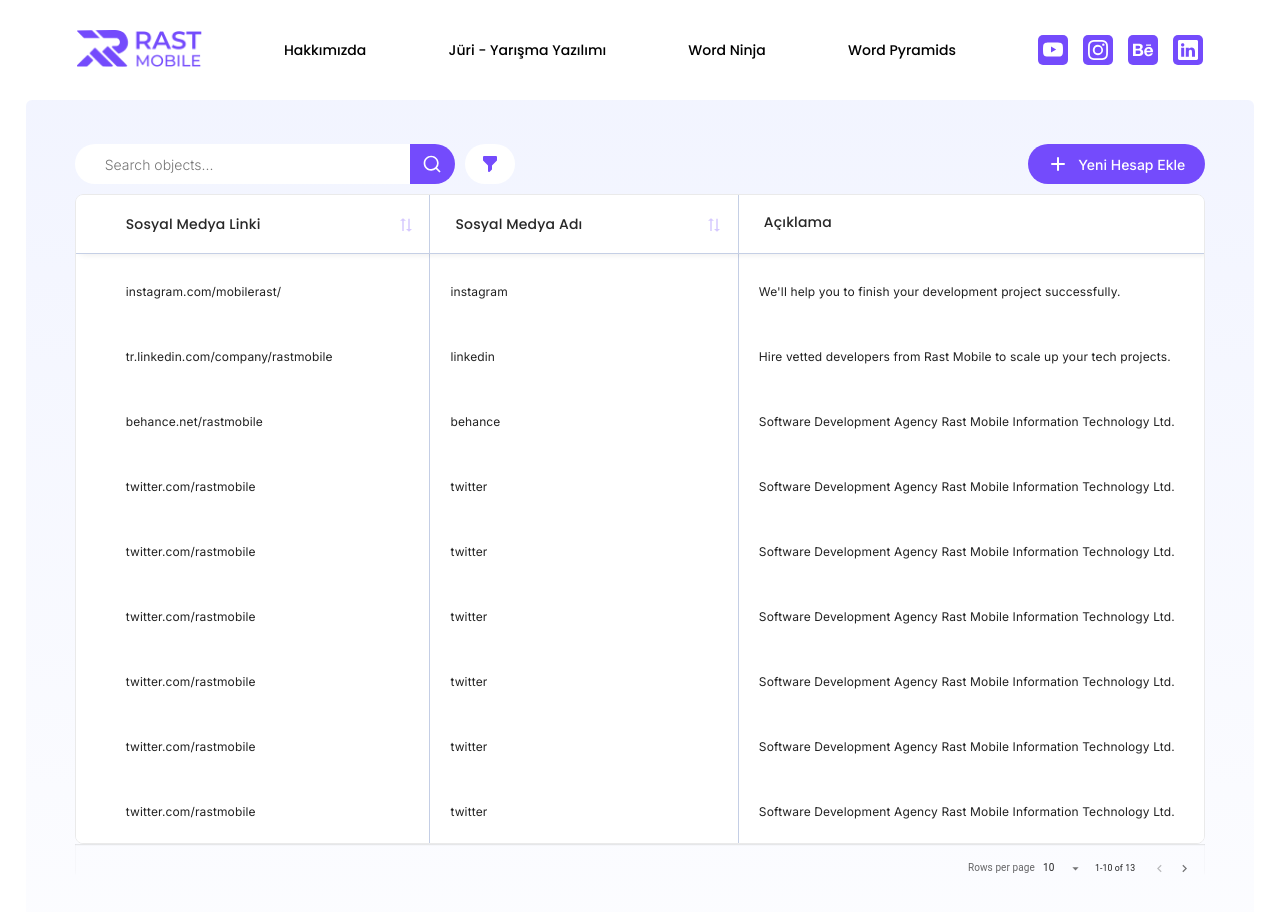
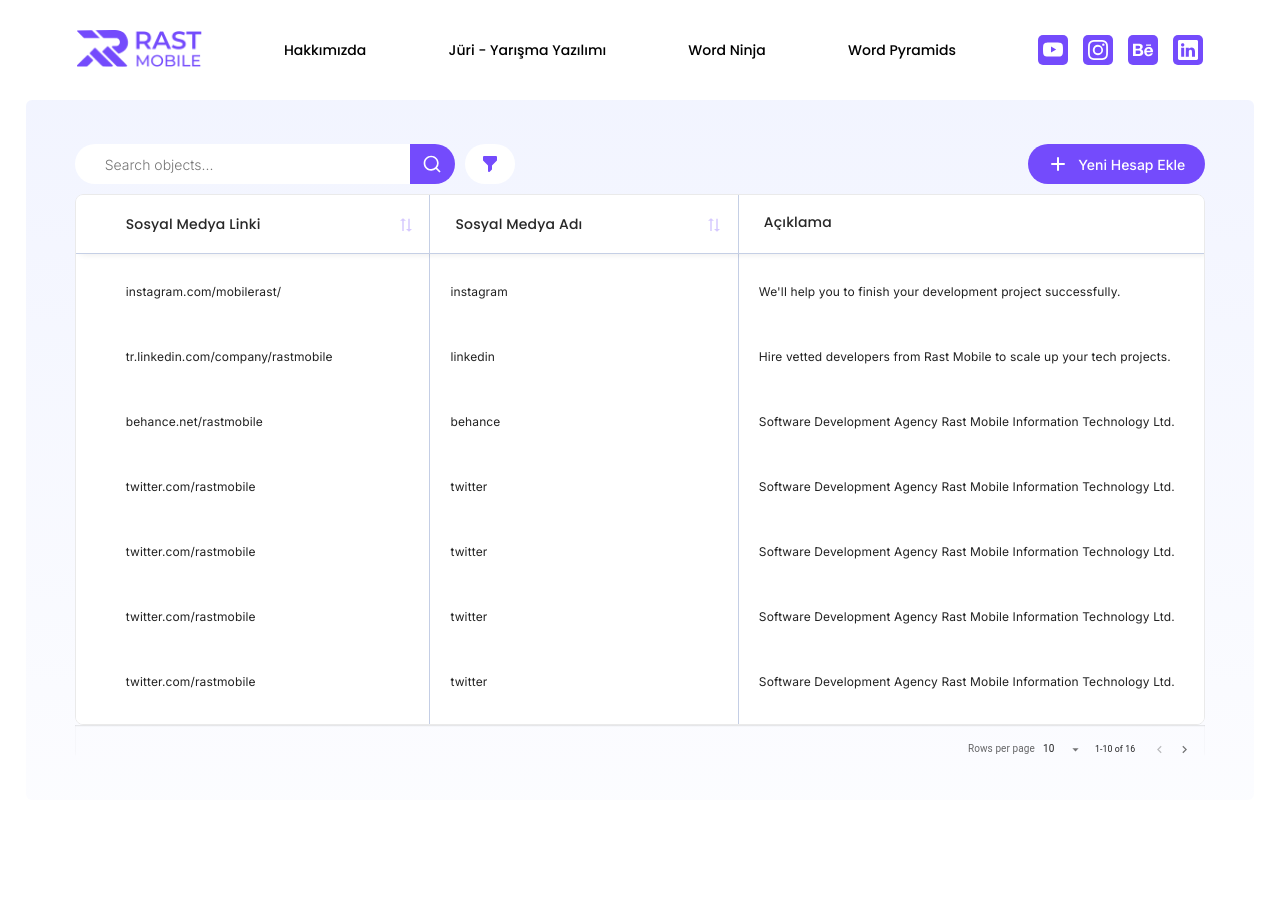
Before and after one commit to abdullah-turgut/rast-mobile, a React (Vite) app: page / in a window 1280 px wide. Shown: the top 912 px of the page. After the commit the page ends 800 px from the top, so only its background shows below. Built offline with nearby package versions, Linux system fonts and the light colour scheme.

Commit message:
body overflowY fixed

```diff
--- a/src/components/DataGrid.jsx
+++ b/src/components/DataGrid.jsx
@@ -16,6 +16,21 @@
   {
     link: 'behance.net/rastmobile',
     name: 'behance',
+    description: `Software Development Agency Rast Mobile Information Technology Ltd.`,
+  },
+  {
+    link: 'twitter.com/rastmobile',
+    name: 'twitter',
+    description: `Software Development Agency Rast Mobile Information Technology Ltd.`,
+  },
+  {
+    link: 'twitter.com/rastmobile',
+    name: 'twitter',
+    description: `Software Development Agency Rast Mobile Information Technology Ltd.`,
+  },
+  {
+    link: 'twitter.com/rastmobile',
+    name: 'twitter',
     description: `Software Development Agency Rast Mobile Information Technology Ltd.`,
   },
   {
@@ -107,6 +122,7 @@
         sx: {
           display: 'flex',
           flexDirection: 'column',
+          justifyContent: 'space-between',
           flexGrow: '1',
           background: 'transparent',
           borderRadius: '0.8rem',
@@ -118,8 +134,9 @@
           borderRadius: '0.8rem',
           border: '1px solid #eaeaea',
           background: 'transparent',
-          minHeight: '65rem',
-          maxHeight: '65rem',
+          flexGrow: '1',
+          maxHeight: '66rem',
+          overflowY: 'auto',
         },
       }}
       muiTableHeadCellProps={{
@@ -155,11 +172,9 @@
         },
       }}
       muiTablePaginationProps={{
+        rowsPerPageOptions: [9, 18],
         showFirstButton: false,
         showLastButton: false,
-        sx: {
-          fontSize: '2rem',
-        },
       }}
     />
   );
--- a/src/index.css
+++ b/src/index.css
@@ -175,7 +175,7 @@
   row-gap: 1rem;
 
   /*box-model*/
-  min-height: calc(100vh - 10rem);
+  max-height: calc(100vh - 10rem);
   padding: 4.4rem 4% 3rem 4%;
   border-radius: 0.6rem;
 
```
